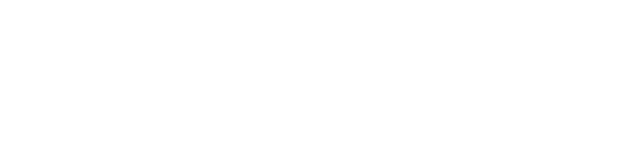
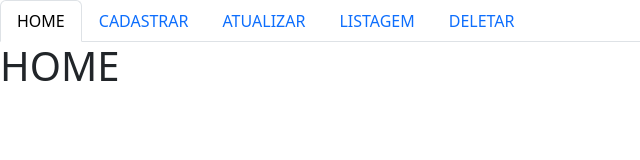
Before and after one commit to Luiz371/ExFront-Connect-BackEnd-API-Rest, a plain HTML site: page index.html in a window 1280 px wide. Shown: the whole page, without its empty margins (0-640 px from the left). Drawn offline with nearby package versions, Linux system fonts and the light colour scheme.

Commit message:
Criando NAV bar e iniciando a estrutura do projeto

```diff
--- a/index.html
+++ b/index.html
@@ -3,9 +3,41 @@
 <head>
     <meta charset="UTF-8">
     <meta name="viewport" content="width=device-width, initial-scale=1.0">
+    <link href="https://cdn.jsdelivr.net/npm/bootstrap@5.3.3/dist/css/bootstrap.min.css" rel="stylesheet" integrity="sha384-QWTKZyjpPEjISv5WaRU9OFeRpok6YctnYmDr5pNlyT2bRjXh0JMhjY6hW+ALEwIH" crossorigin="anonymous">
     <title>Formulário de Cadastro</title>
 </head>
+<header>
+    <ul class="nav nav-tabs" id="myTab" role="tablist">
+        <li class="nav-item" role="presentation">
+          <button class="nav-link active" id="home-tab" data-bs-toggle="tab" data-bs-target="#home-tab-pane" type="button" role="tab" aria-controls="home-tab-pane" aria-selected="true">HOME</button>
+        </li>
+        <li class="nav-item" role="presentation">
+          <button class="nav-link" id="profile-tab" data-bs-toggle="tab" data-bs-target="#profile-tab-pane" type="button" role="tab" aria-controls="profile-tab-pane" aria-selected="false">CADASTRAR</button>
+        </li>
+        <li class="nav-item" role="presentation">
+          <button class="nav-link" id="update-tab" data-bs-toggle="tab" data-bs-target="#update-tab-pane" type="button" role="tab" aria-controls="update-tab-pane" aria-selected="false">ATUALIZAR</button>
+        </li>
+        <li class="nav-item" role="presentation">
+            <button class="nav-link" id="list-tab" data-bs-toggle="tab" data-bs-target="#list-tab-pane" type="button" role="tab" aria-controls="lst-tab-pane" aria-selected="false">LISTAGEM</button>
+          </li>
+        <li class="nav-item" role="presentation">
+            <button class="nav-link" id="delete-tab" data-bs-toggle="tab" data-bs-target="#delete-tab-pane" type="button" role="tab" aria-controls="delete-tab-pane" aria-selected="false">DELETAR</button>
+          </li>
+      </ul>
+      <div class="tab-content" id="myTabContent">
+        <div class="tab-pane fade show active" id="home-tab-pane" role="tabpanel" aria-labelledby="home-tab" tabindex="0">
+            <h1>HOME</h1></div>
+        <div class="tab-pane fade" id="profile-tab-pane" role="tabpanel" aria-labelledby="profile-tab" tabindex="0"><h1>CADASTRAR</h1></div>
+        <div class="tab-pane fade" id="update-tab-pane" role="tabpanel" aria-labelledby="contact-tab" tabindex="0"><h1>ATUALIZAR</h1></div>
+        <div class="tab-pane fade" id="list-tab-pane" role="tabpanel" aria-labelledby="contact-tab" tabindex="0"><h1>LISTAGEM</h1></div>
+      </div>
+      <div class="tab-pane fade" id="delete-tab-pane" role="tabpanel" aria-labelledby="contact-tab" tabindex="0"><h1>DELETAR</h1></div>
+      </div>
+</header>
 <body>
 
+
+
+    <script src="https://cdn.jsdelivr.net/npm/bootstrap@5.3.3/dist/js/bootstrap.bundle.min.js" integrity="sha384-YvpcrYf0tY3lHB60NNkmXc5s9fDVZLESaAA55NDzOxhy9GkcIdslK1eN7N6jIeHz" crossorigin="anonymous"></script>
 </body>
 </html>
```
